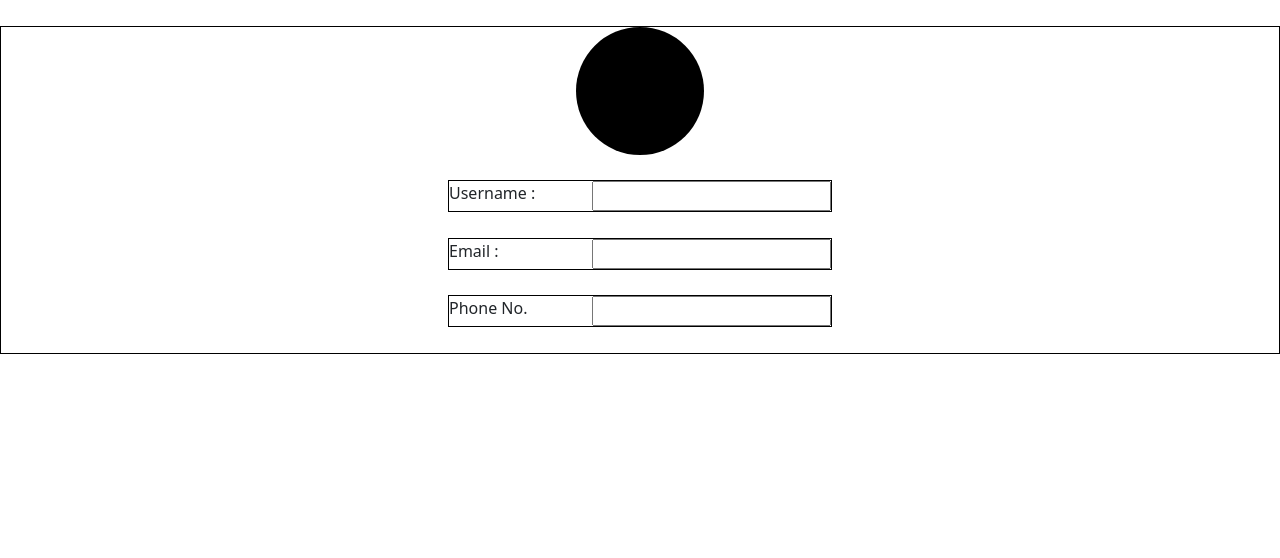
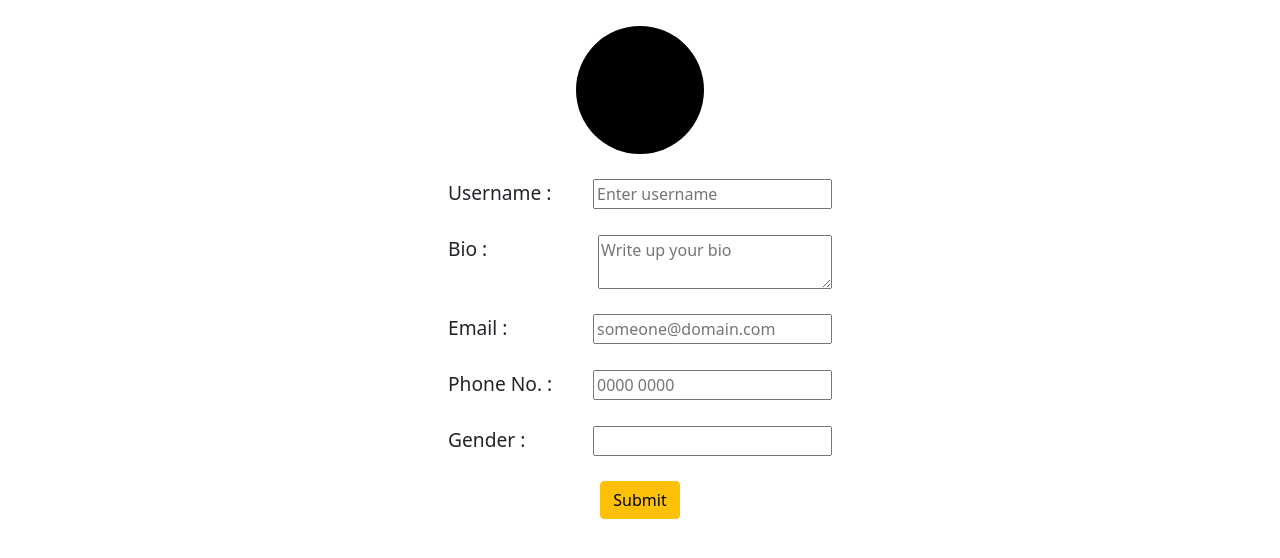
Before and after one commit to Sanat2002/Connect, a Django app: template connect1/templates/profile.html in a window 1280 px wide. Shown: the top 558 px of the page. Run offline with Django 3.2, Linux system fonts and the light colour scheme; the template is opened without the code that fills it, so the values that code supplies are empty.

Commit message:
working on profile page

```diff
--- a/connect1/templates/profile.html
+++ b/connect1/templates/profile.html
@@ -1,37 +1,56 @@
 <!doctype html>
 <html lang="en">
+
 <head>
     <meta charset="utf-8">
     <meta name="viewport" content="width=device-width, initial-scale=1">
-    <link href="https://cdn.jsdelivr.net/npm/bootstrap@5.1.3/dist/css/bootstrap.min.css" rel="stylesheet" integrity="sha384-1BmE4kWBq78iYhFldvKuhfTAU6auU8tT94WrHftjDbrCEXSU1oBoqyl2QvZ6jIW3" crossorigin="anonymous">
+    <link href="https://cdn.jsdelivr.net/npm/bootstrap@5.1.3/dist/css/bootstrap.min.css" rel="stylesheet"
+        integrity="sha384-1BmE4kWBq78iYhFldvKuhfTAU6auU8tT94WrHftjDbrCEXSU1oBoqyl2QvZ6jIW3" crossorigin="anonymous">
 
     <title>Connect - Profile</title>
 </head>
+
 <body>
 
-    <div class="d-flex flex-column align-items-center" style="border:1px solid black; margin-top: 2vw;">
+    <form action="" method="POST">
+        <div class="d-flex flex-column align-items-center" style="margin-top: 2vw;">
 
             <div style="margin-bottom: 2vw;">
                 <div style="height: 10vw;width: 10vw;background-color: black;border-radius: 20vw;"></div>
             </div>
 
-        <div class="d-flex justify-content-between" style="margin-bottom: 2vw;width: 30vw;border: 1px solid black;">
-            <div>Username : </div>
-            <input type="text">
+            <div class="d-flex justify-content-between" style="margin-bottom: 2vw;width: 30vw;">
+                <div style="font-size: 1.5vw;">Username : </div>
+                <input type="text" required name="username" placeholder="Enter username">
             </div>
 
-        <div class="d-flex justify-content-between" style="margin-bottom: 2vw;width: 30vw;border: 1px solid black;">
-            <div>Email : </div>
-            <input type="text">
+            <div class="d-flex justify-content-between" style="margin-bottom: 2vw;width: 30vw;">
+                <div style="font-size: 1.5vw;">Bio : </div>
+                <textarea name="bio" id="" cols="23" rows="2" placeholder="Write up your bio"></textarea>
             </div>
 
-        <div class="d-flex justify-content-between" style="margin-bottom: 2vw;width: 30vw;border: 1px solid black;">
-            <div>Phone No.</div>
-            <input type="text">
+            <div class="d-flex justify-content-between" style="margin-bottom: 2vw;width: 30vw;">
+                <div style="font-size: 1.5vw;">Email :</div>
+                <input type="email" required name="email" placeholder="someone@domain.com">
             </div>
 
+            <div class="d-flex justify-content-between" style="margin-bottom: 2vw;width: 30vw;">
+                <div style="font-size: 1.5vw;">Phone No. :</div>
+                <input type="number" name="phno" placeholder="0000 0000">
             </div>
 
-    <script src="https://cdn.jsdelivr.net/npm/bootstrap@5.1.3/dist/js/bootstrap.bundle.min.js" integrity="sha384-ka7Sk0Gln4gmtz2MlQnikT1wXgYsOg+OMhuP+IlRH9sENBO0LRn5q+8nbTov4+1p" crossorigin="anonymous"></script>
+            <div class="d-flex justify-content-between" style="margin-bottom: 2vw;width: 30vw;">
+                <div style="font-size: 1.5vw;">Gender :</div>
+                <input type="text" name="gender">
+            </div>
+
+            <input type="submit" name="" id="" class="btn btn-warning">
+        </div>
+    </form>
+
+    <script src="https://cdn.jsdelivr.net/npm/bootstrap@5.1.3/dist/js/bootstrap.bundle.min.js"
+        integrity="sha384-ka7Sk0Gln4gmtz2MlQnikT1wXgYsOg+OMhuP+IlRH9sENBO0LRn5q+8nbTov4+1p"
+        crossorigin="anonymous"></script>
 </body>
+
 </html>
```
Lines whose indentation alone changed are shown as unchanged.
